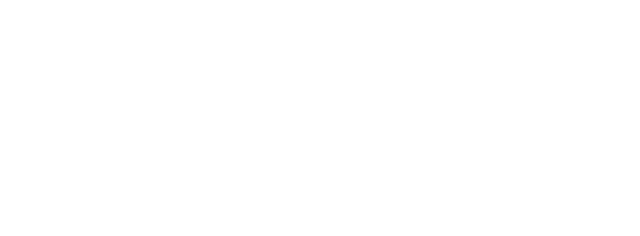
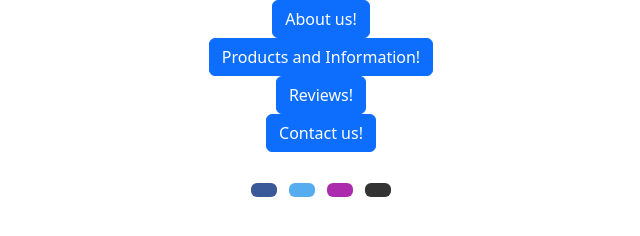
Before and after one commit to s-jaswal/Little-Bird-Toy-Company-Website, a plain HTML site: page index.html in a window 1280 px wide. Shown: the whole page, without its empty margins (319-959 px from the left). Drawn offline with nearby package versions, Linux system fonts and the light colour scheme.

Commit message:
test3
Co-authored-by: Lincoln-Smith <Lincoln-Smith@users.noreply.github.com>

```diff
--- a/index.html
+++ b/index.html
@@ -1,42 +1,74 @@
 <!doctype html>
 <html lang="en">
+
 <head>
     <title>Title</title>
     <!-- Required meta tags -->
     <meta charset="utf-8" />
-        <meta
-            name="viewport"
-            content="width=device-width, initial-scale=1, shrink-to-fit=no"
-        />
+    <meta name="viewport" content="width=device-width, initial-scale=1, shrink-to-fit=no" />
 
     <!-- Bootstrap CSS v5.2.1 -->
-        <link
-            href="https://cdn.jsdelivr.net/npm/bootstrap@5.3.2/dist/css/bootstrap.min.css"
-            rel="stylesheet"
-            integrity="sha384-T3c6CoIi6uLrA9TneNEoa7RxnatzjcDSCmG1MXxSR1GAsXEV/Dwwykc2MPK8M2HN"
-            crossorigin="anonymous"
-        />
+    <link href="https://cdn.jsdelivr.net/npm/bootstrap@5.3.2/dist/css/bootstrap.min.css" rel="stylesheet"
+        integrity="sha384-T3c6CoIi6uLrA9TneNEoa7RxnatzjcDSCmG1MXxSR1GAsXEV/Dwwykc2MPK8M2HN" crossorigin="anonymous" />
 </head>
 
 <body>
+
+
+
     <header>
-            <!-- place navbar here -->
+        <center>
+            <button type="button" onclick="document.getElementById('About Us').scrollIntoView();"
+                class="btn btn-primary">About us!</button> </h3> <br>
+            <button type="button" onclick="document.getElementById('Prods').scrollIntoView();"
+                class="btn btn-primary">Products and Information!</button> </h3> <br>
+            <button type="button" onclick="document.getElementById('Reviews').scrollIntoView();"
+                class="btn btn-primary">Reviews!</button> </h3> <br>
+            <button type="button" onclick="document.getElementById('Contact').scrollIntoView();"
+                class="btn btn-primary">Contact us!</button> </h3>
+        </center>
+        </button>
+        </div>
     </header>
     <main></main>
-        <footer>
-            <!-- place footer here -->
+           <!-- Footer -->
+           <footer class="bg text-center">
+            <!-- Grid container -->
+            <div class="container p-4 pb-0">
+                <!-- Section: Social media -->
+                <section class="mb-4">
+                    <!-- phone number -->
+                    <a class="btn text-white btn-floating m-1" style="background-color: #3b5998;" href="#!"
+                        role="button"><i class="fab fa-phone-f"></i></a>
+
+                    <!-- email -->
+                    <a class="btn text-white btn-floating m-1" style="background-color: #55acee;" href="#!"
+                        role="button"><i class="fab fa-email"></i></a>
+
+                    <!-- Instagram -->
+                    <a class="btn text-white btn-floating m-1" style="background-color: #ac2bac;" href="#!"
+                        role="button"><i class="fab fa-instagram"></i></a>
+
+                    <!-- Github -->
+                    <a class="btn text-white btn-floating m-1" style="background-color: #333333;" href=
+                    "https://github.com/Lincoln-Smith" role="button" target="github"><i class="fab fa-github"></i></a>
+
+
+                </section>
+                <!-- Section: Social media -->
+            </div>
+            <!-- Grid container -->
+
         </footer>
+        <!-- Footer End-->
     <!-- Bootstrap JavaScript Libraries -->
-        <script
-            src="https://cdn.jsdelivr.net/npm/@popperjs/core@2.11.8/dist/umd/popper.min.js"
+    <script src="https://cdn.jsdelivr.net/npm/@popperjs/core@2.11.8/dist/umd/popper.min.js"
         integrity="sha384-I7E8VVD/ismYTF4hNIPjVp/Zjvgyol6VFvRkX/vR+Vc4jQkC+hVqc2pM8ODewa9r"
-            crossorigin="anonymous"
-        ></script>
+        crossorigin="anonymous"></script>
 
-        <script
-            src="https://cdn.jsdelivr.net/npm/bootstrap@5.3.2/dist/js/bootstrap.min.js"
+    <script src="https://cdn.jsdelivr.net/npm/bootstrap@5.3.2/dist/js/bootstrap.min.js"
         integrity="sha384-BBtl+eGJRgqQAUMxJ7pMwbEyER4l1g+O15P+16Ep7Q9Q+zqX6gSbd85u4mG4QzX+"
-            crossorigin="anonymous"
-        ></script>
+        crossorigin="anonymous"></script>
 </body>
+
 </html>
```
Lines whose indentation alone changed are shown as unchanged.
